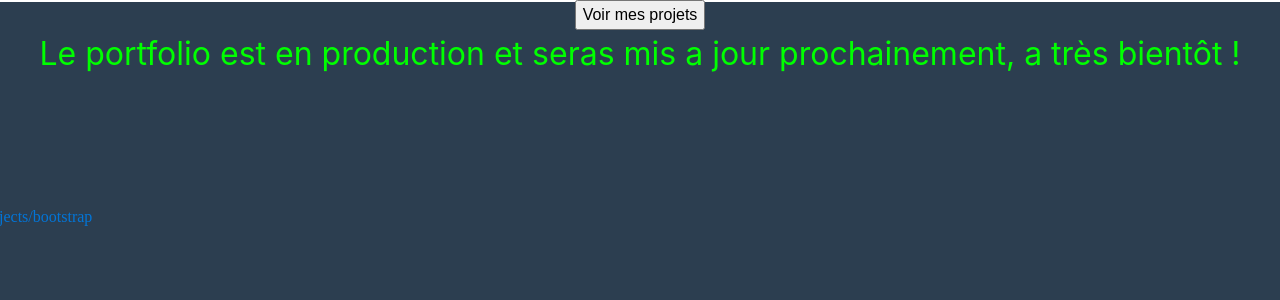
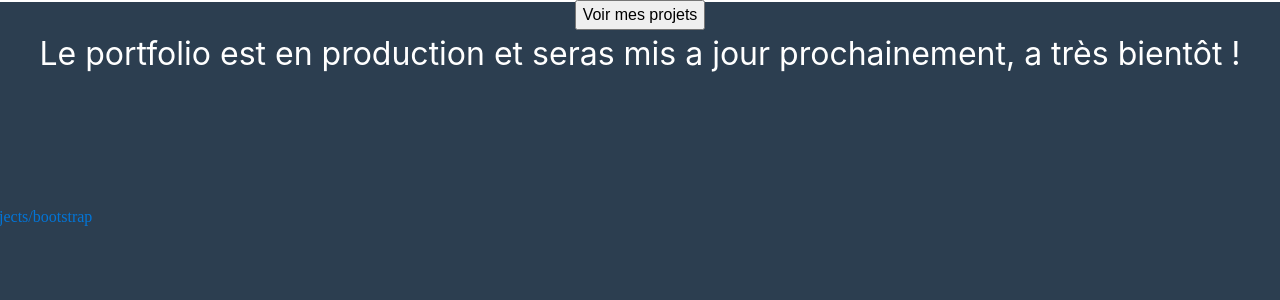
Before and after one commit to NullCodeXx/eportfolio, a PHP site: page / in a window 1280 px wide. Shown: the part 105-405 px from the top of the page. Run offline with PHP 8.4, Linux system fonts and the light colour scheme; some web fonts are replaced.

Commit message:
test if edit text color this 'class .MESSAGE MAINTENANCE + git clone => server simplon of project

```diff
--- a/css/style.css
+++ b/css/style.css
@@ -6,7 +6,7 @@ body {
 /* MESSAGE MAINTENANCE */
 
 .maintenance-working {
-    color: lime;
+    color: #FFFFFF;
     text-align: center;
     font-size: 2em;
 }
```
